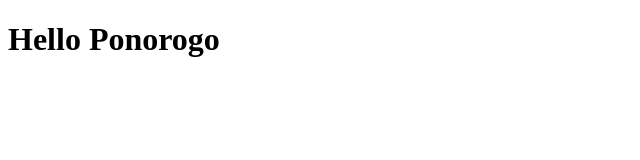
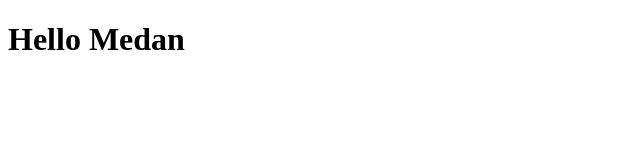
Before and after one commit to abirafdinst/ABSABI, a plain HTML site: page index.html in a window 1280 px wide. Shown: the whole page, without its empty margins (0-640 px from the left). Drawn offline with Linux system fonts and the light colour scheme.

Commit message:
Update index.html

```diff
--- a/index.html
+++ b/index.html
@@ -6,6 +6,6 @@
     <title>Document</title>
 </head>
 <body>
-    <h1>Hello Ponorogo</h1>
+    <h1>Hello Medan</h1>
 </body>
 </html>
```
